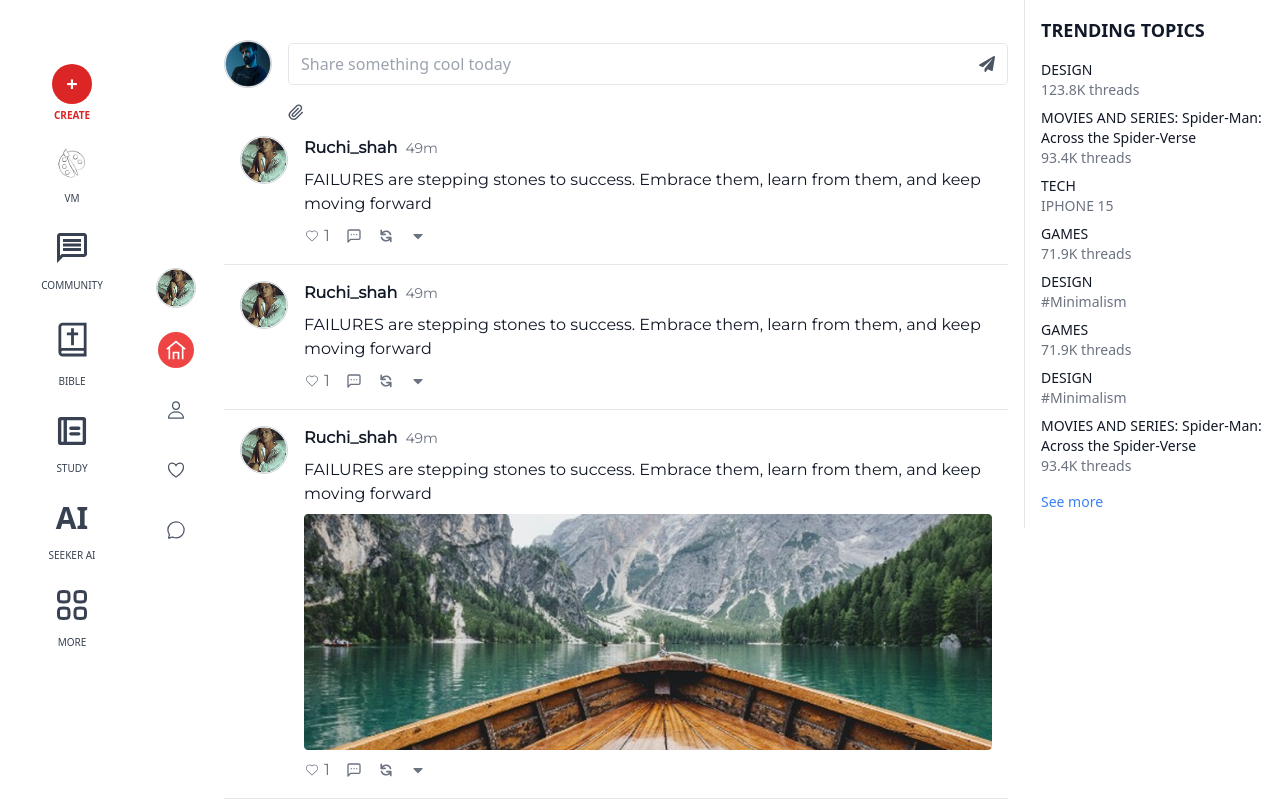
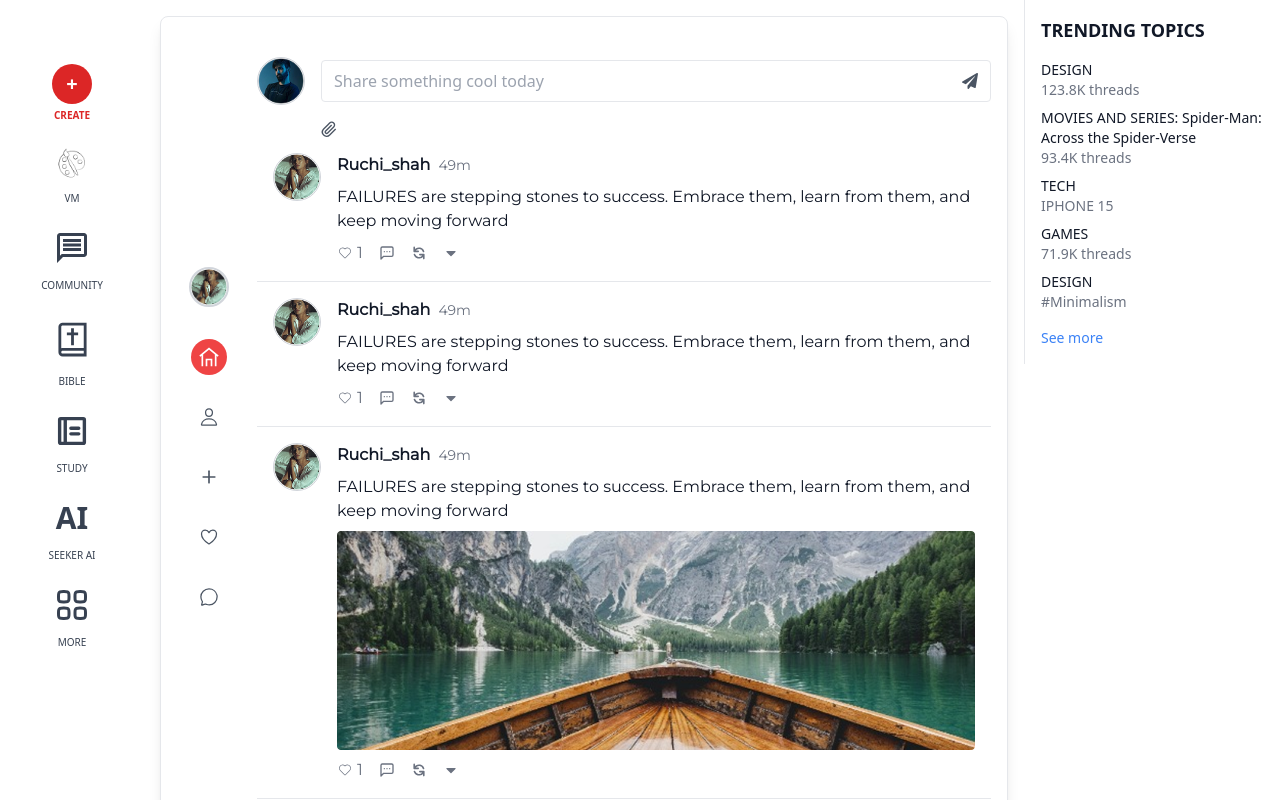
Before and after one commit to AwaisKhan10/SeekFully_website, a React (Vite) app: page /comunity in a window 1280 px wide. Shown: the top 800 px of the page. Built offline with nearby package versions, Linux system fonts and the light colour scheme.

Commit message:
changed code

```diff
--- a/src/Component/Follow_requests.jsx
+++ b/src/Component/Follow_requests.jsx
@@ -3,8 +3,6 @@ import {
   FiSearch,
   FiBook,
   FiUsers,
-  FiMapPin,
-  FiCpu,
   FiGitBranch,
   FiStar,
   FiLayers,
@@ -13,15 +11,10 @@ import {
   FiFileText,
   FiAward,
 } from "react-icons/fi";
-import {
-  MdLightbulb,
-  MdComputer,
-  MdLibraryBooks,
-  MdDesignServices,
-  MdDateRange,
-} from "react-icons/md";
+import { MdComputer, MdDesignServices } from "react-icons/md";
 import profile from "../assets/profile1.png";
 import Sidebar from "./SideBar";
+import { useNavigate } from "react-router-dom";
 import Sidebar_small from "./Sidbar_small";
 
 const users = [
@@ -72,24 +65,46 @@ const users = [
 ];
 
 function Follow_requests() {
+  const navigate = useNavigate();
+
   return (
-    <>
-      <div className="flex">
-        <div className="w-64 bg-white dark:bg-gray-800">
+    // Outer container with shadow & border
+    <div className="flex w-full h-full bg-white dark:bg-gray-900 transition-colors duration-300  overflow-hidden ">
+      {/* Large Sidebar with shadow and border */}
+      <div>
         <Sidebar />
       </div>
 
-        <div className="flex w-full font-montserrat bg-white dark:bg-gray-900 transition-colors duration-300">
-          {/* Sidebar on the left with fixed width */}
+      {/* Main content area */}
+      <div className="flex-1 flex  p-6  gap-6 border shadow-lg rounded-lg">
+        {/* Small Sidebar inside main content, with shadow and border */}
+        <div className="mt-[210px]">
+          <Sidebar_small />
+        </div>
 
-          {/* Main content */}
-          <main className="flex-1 p-4 text-gray-900 dark:text-gray-100 transition-colors duration-300">
+        {/* Main panel */}
+        <main className="flex-1 font-montserrat text-gray-900 dark:text-gray-100 transition-colors duration-300">
+          {/* Back button */}
+          <div className="mb-4">
+            <button
+              onClick={() => navigate(-1)}
+              className="text-sm px-3 py-1.5 border rounded-lg bg-white dark:bg-gray-700 border-gray-300 dark:border-gray-600 text-gray-700 dark:text-gray-200 hover:bg-red-500 hover:text-white transition-all"
+            >
+              ← Back
+            </button>
+          </div>
+
+          {/* Search input */}
           <input
             type="text"
             placeholder="Search"
             className="w-full p-2 mb-4 border rounded-lg focus:outline-none focus:ring-2 focus:ring-blue-500 bg-white dark:bg-gray-700 border-gray-300 dark:border-gray-600 text-gray-900 dark:text-gray-100 placeholder-gray-400 dark:placeholder-gray-500 transition-colors duration-300"
           />
+
+          {/* Title */}
           <h2 className="text-lg font-semibold mb-3">Follow suggestions</h2>
+
+          {/* User cards */}
           <div className="space-y-4">
             {users.map((user, index) => (
               <div
@@ -145,7 +160,6 @@ function Follow_requests() {
         </main>
       </div>
     </div>
-    </>
   );
 }
 
--- a/src/Component/Sidbar_small.jsx
+++ b/src/Component/Sidbar_small.jsx
@@ -1,90 +1,108 @@
-import React, { useState } from "react";
+import React from "react";
 import { GrHome } from "react-icons/gr";
 import {
   IoPersonOutline,
   IoHeartOutline,
   IoChatbubbleOutline,
 } from "react-icons/io5";
+import { FiPlus } from "react-icons/fi"; // plus icon
 import profile from "../assets/profile.png";
-import { Link } from "react-router-dom";
+import { Link, useLocation } from "react-router-dom";
+
+// Icon configuration with plus button after Follow Requests
+const navItems = [
+  {
+    path: "/comunity",
+    icon: <GrHome size={20} />,
+    label: "Community",
+  },
+  {
+    path: "/follow_requests",
+    icon: <IoPersonOutline size={20} />,
+    label: "Follow Requests",
+  },
+  {
+    path: null,
+    icon: <FiPlus size={20} />,
+    label: "Add New",
+    isButton: true,
+  },
+  {
+    path: "/likes",
+    icon: <IoHeartOutline size={20} />,
+    label: "Likes",
+  },
+  {
+    path: "/chat",
+    icon: <IoChatbubbleOutline size={20} />,
+    label: "Chat",
+  },
+];
 
 function Sidebar_small() {
-  // State to track the active icon
-  const [activeIcon, setActiveIcon] = useState("home"); // Default to "home" as active
+  const location = useLocation();
+  const tileBg = "bg-red-500";
 
-  // Function to handle icon clicks and update the active state
-  const handleIconClick = (iconName) => {
-    console.log(`Icon clicked: ${iconName}, setting activeIcon to ${iconName}`); // Debugging log
-    setActiveIcon(iconName);
+  const handleClose = () => {
+    console.log("Sidebar closed");
+  };
+
+  const isActive = (path) => location.pathname === path;
+
+  // Handler for plus button click — now does nothing
+  const handlePlusClick = () => {
+    // No action on click for now
   };
 
   return (
-    <div className="w-16 bg-white dark:bg-gray-800 flex flex-col items-center justify-center min-h-screen">
-      {/* Profile Image with Link */}
-      <Link to="/editprofile">
+    <div className="w-16 bg-white dark:bg-gray-800 flex flex-col items-center py-6 min-h-screen">
+      {/* Profile Section */}
+      <Link to="/editprofile" onClick={handleClose}>
+        <div
+          className={`w-10 h-10 rounded-full overflow-hidden border-2 ${
+            isActive("/editprofile")
+              ? `${tileBg} border-transparent`
+              : "border-gray-300 dark:border-gray-600"
+          } mb-8`}
+        >
           <img
             src={profile}
             alt="Profile"
-          className="w-10 h-10 rounded-full border border-gray-300 dark:border-gray-600 mb-6"
+            className="w-full h-full object-cover"
           />
+        </div>
       </Link>
 
+      {/* Navigation Icons including plus button */}
       <div className="flex flex-col gap-6">
-        {/* Home Icon */}
-        <div
-          className={`p-2 rounded-full cursor-pointer ${
-            activeIcon === "home"
-              ? "bg-red-500 text-white"
+        {navItems.map((item) =>
+          item.isButton ? (
+            // Render plus as a button, not Link
+            <button
+              key="plus-btn"
+              onClick={handlePlusClick}
+              title={item.label}
+              className="p-2 rounded-full flex items-center justify-center transition-colors duration-200 text-gray-600 dark:text-gray-400 hover:bg-gray-200 dark:hover:bg-gray-700"
+            >
+              {item.icon}
+            </button>
+          ) : (
+            <Link
+              key={item.path}
+              to={item.path}
+              onClick={handleClose}
+              title={item.label}
+              className={`p-2 rounded-full flex items-center justify-center transition-colors duration-200
+              ${
+                isActive(item.path)
+                  ? `${tileBg} text-white`
                   : "text-gray-600 dark:text-gray-400 hover:bg-gray-200 dark:hover:bg-gray-700"
               }`}
-          onClick={() => handleIconClick("home")}
             >
-          <Link to="/comunity" onClick={() => setIsOpen(false)}>
-            <GrHome size={20} />
+              {item.icon}
             </Link>
-        </div>
-
-        {/* Person Icon */}
-        <div
-          className={`p-2 rounded-full cursor-pointer ${
-            activeIcon === "person"
-              ? "bg-red-500 text-white"
-              : "text-gray-600 dark:text-gray-400 hover:bg-gray-200 dark:hover:bg-gray-700"
-          }`}
-          onClick={() => handleIconClick("person")}
-        >
-          <Link to="/follow_requests" onClick={() => setIsOpen(false)}>
-            <IoPersonOutline size={20} />
-          </Link>
-        </div>
-
-        {/* Heart Icon */}
-        <div
-          className={`p-2 rounded-full cursor-pointer ${
-            activeIcon === "heart"
-              ? "bg-red-500 text-white"
-              : "text-gray-600 dark:text-gray-400 hover:bg-gray-200 dark:hover:bg-gray-700"
-          }`}
-          onClick={() => handleIconClick("heart")}
-        >
-          <Link to="/likes" onClick={() => setIsOpen(false)}>
-            <IoHeartOutline size={20} />
-          </Link>
-        </div>
-
-        {/* Chat Icon */}
-        <div
-          className={`p-2 rounded-full cursor-pointer ${
-            activeIcon === "chat"
-              ? "bg-red-500 text-white"
-              : "text-gray-600 dark:text-gray-400 hover:bg-gray-200 dark:hover:bg-gray-700"
-          }`}
-          onClick={() => handleIconClick("chat")}
-        >
-          <Link to="/chat">
-            <IoChatbubbleOutline size={20} />
-          </Link>
-        </div>
+          )
+        )}
       </div>
     </div>
   );
--- a/src/pages/Comunity.jsx
+++ b/src/pages/Comunity.jsx
@@ -2,12 +2,12 @@ import React, { useState } from "react";
 import { CiHeart } from "react-icons/ci";
 import { LuMessageSquareMore } from "react-icons/lu";
 import { HiRefresh } from "react-icons/hi";
-import { FaCaretDown, FaPaperPlane, FaSearch } from "react-icons/fa";
+import { FaCaretDown, FaPaperPlane } from "react-icons/fa";
 import { GrAttachment } from "react-icons/gr";
+import { AiFillHeart } from "react-icons/ai";
 import profile1 from "../assets/profile1.png";
 import profile from "../assets/profile.png";
 import commentimage from "../assets/community.png";
-import { Link } from "react-router-dom";
 import Sidebar from "../Component/SideBar";
 import Sidebar_small from "../Component/Sidbar_small";
 
@@ -21,13 +21,8 @@ function Post({ username, content, image, time, initialLikes }) {
   const [showReplies, setShowReplies] = useState(false);
 
   const handleLike = () => {
-    if (liked) {
-      setLikes(likes - 1);
-      setLiked(false);
-    } else {
-      setLikes(likes + 1);
-      setLiked(true);
-    }
+    setLiked(!liked);
+    setLikes((prev) => (liked ? prev - 1 : prev + 1));
   };
 
   const handleCommentClick = () => {
@@ -207,12 +202,6 @@ function Trending() {
     { topic: "TECH", threads: "IPHONE 15" },
     { topic: "GAMES", threads: "71.9K threads" },
     { topic: "DESIGN", threads: "#Minimalism" },
-    { topic: "GAMES", threads: "71.9K threads" },
-    { topic: "DESIGN", threads: "#Minimalism" },
-    {
-      topic: "MOVIES AND SERIES: Spider-Man: Across the Spider-Verse",
-      threads: "93.4K threads",
-    },
   ];
 
   return (
@@ -275,9 +264,16 @@ function Community() {
 
   return (
     <div className="flex w-full bg-white dark:bg-gray-900 text-gray-900 dark:text-gray-100 transition-colors duration-300 min-h-screen">
-      <Sidebar /> {/* Using the imported Sidebar component */}
+      <Sidebar />
+      <main className="flex-1 p-4 flex justify-center">
+        <div className="w-full  bg-white dark:bg-gray-800 border border-gray-200 dark:border-gray-700 rounded-lg shadow-lg p-4">
+          <div className="flex">
+            {/* Small Sidebar */}
+            <div className="mr-4 mt-[210px]">
               <Sidebar_small />
-      <main className="flex-1 p-4">
+            </div>
+
+            {/* Post Feed */}
             <div className="flex-1">
               <div className="flex flex-col mt-6">
                 <div className="flex items-center w-full mb-4">
@@ -330,6 +326,8 @@ function Community() {
                 />
               ))}
             </div>
+          </div>
+        </div>
       </main>
       <aside className="hidden lg:block">
         <Trending />
```
Also changed, not shown: src/Component/Liked.jsx (added). Lines whose indentation alone changed are shown as unchanged.
